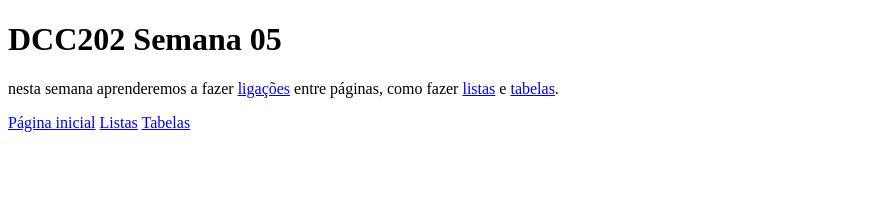
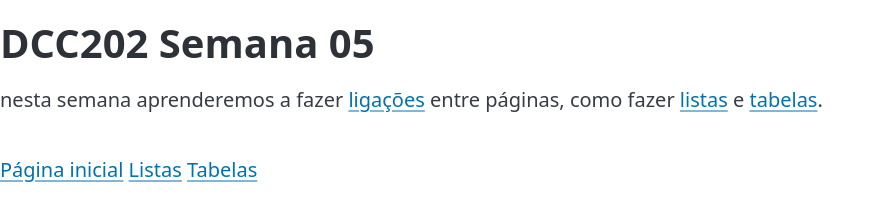
Before and after one commit to ufjf-dcc202/ufjf-dcc202-2025-1-a-atv03-Samirjc, a plain HTML site: page index.html in a window 1280 px wide. Shown: the whole page, without its empty margins (0-885 px from the left). Drawn offline with nearby package versions, Linux system fonts and the light colour scheme.

Commit message:
adiciona picocss

```diff
--- a/index.html
+++ b/index.html
@@ -3,6 +3,7 @@
 <head>
     <meta charset="UTF-8">
     <meta name="viewport" content="width=device-width, initial-scale=1.0">
+    <link rel="stylesheet" href="https://cdn.jsdelivr.net/npm/@picocss/pico@2/css/pico.min.css">
     <title>DCC202 Semana 05</title>
 </head>
 <body>
```
Also changed, not shown: listas.html (+1 -0 lines), tabelas.html (+1 -0 lines).
